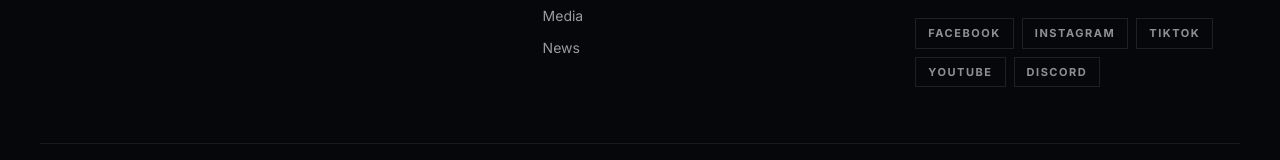
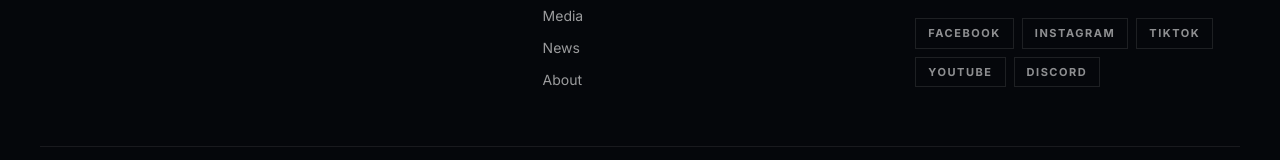
Before and after one commit to nooryoosuf/euphex, a Next.js app: page / in a window 1280 px wide. Shown: the part 6818-6978 px from the top of the page. Built offline with nearby package versions, Linux system fonts and the light colour scheme.

Commit message:
Footer About link, sliding names, uniform hero thumbnails

```diff
--- a/src/components/layout/Footer.tsx
+++ b/src/components/layout/Footer.tsx
@@ -44,6 +44,11 @@
                   </Link>
                 </li>
               ))}
+              <li>
+                <Link href="/about" className="hover:text-white transition-colors">
+                  About
+                </Link>
+              </li>
             </ul>
           </nav>
           <nav aria-label="Community and socials">
```
